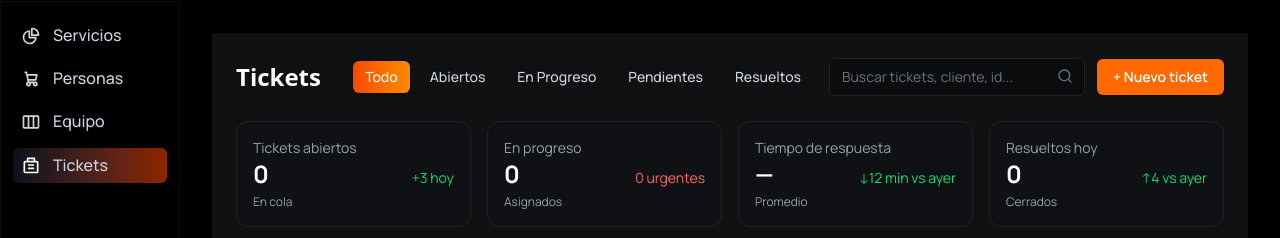
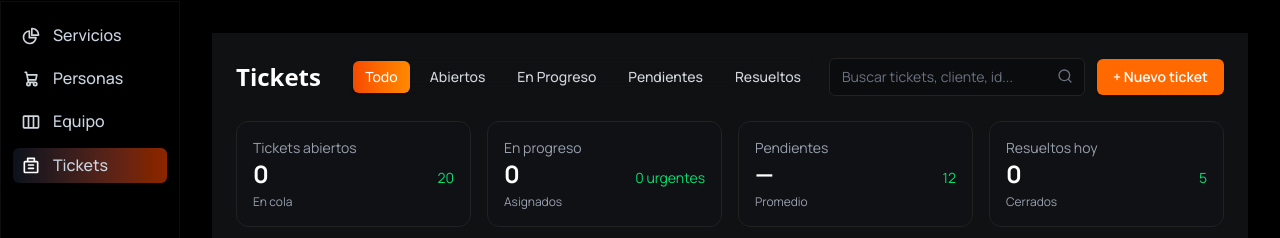
Before and after one commit to haiderTor/formativo, a React (Vite) app in the folder frontend/: page /app/tickets in a window 1280 px wide. Shown: the part 55-293 px from the top of the page. Built offline with nearby package versions, Linux system fonts and the light colour scheme; no server answers; what @react-pdf/renderer would draw is missing.

Commit message:
Ajustes de cuadro de información de tickets

```diff
--- a/frontend/src/components/servicios/servicios.jsx
+++ b/frontend/src/components/servicios/servicios.jsx
@@ -14,7 +14,7 @@ export default function Servicios() {
     precio_base: "",
     observaciones: "",
   });
-  //
+  // Fetch de servicios desde el backend al cargar el componente
   useEffect(() => {
     fetch("http://localhost:3000/routes/servicios")
       .then((res) => res.json())
--- a/frontend/src/components/tickets/tickets.jsx
+++ b/frontend/src/components/tickets/tickets.jsx
@@ -269,7 +269,7 @@ export default function Tickets() {
                     <div className="text-sm text-gray-400">Tickets abiertos</div>
                     <div className="flex items-baseline justify-between">
                         <div className="text-2xl font-bold text-white">{stats.abiertos}</div>
-                        <div className="text-sm text-green-400">+3 hoy</div>
+                        <div className="text-sm text-green-400">20</div>
                     </div>
                     <div className="text-xs text-gray-400 mt-1">En cola</div>
                 </div>
@@ -278,18 +278,18 @@ export default function Tickets() {
             <div className="text-sm text-gray-400">En progreso</div>
             <div className="flex items-baseline justify-between">
             <div className="text-2xl font-bold text-white">{stats.EnProgreso}</div>
-            <div className="text-sm text-red-400">{stats.urgentes} urgentes</div>
+            <div className="text-sm text-green-400">{stats.urgentes} urgentes</div>
             </div>
             <div className="text-xs text-gray-400 mt-1">Asignados</div>
         </div>
 
         <div className="p-4 bg-[#121316]/60 backdrop-blur-sm rounded-xl border border-[#222]">
-            <div className="text-sm text-gray-400">Tiempo de respuesta</div>
+            <div className="text-sm text-gray-400">Pendientes</div>
             <div className="flex items-baseline justify-between">
             <div className="text-2xl font-bold text-white">
                 {stats.avgResponseMin ? `${Math.floor(stats.avgResponseMin / 60)}h ${stats.avgResponseMin % 60}m` : "—"}
             </div>
-            <div className="text-sm text-green-400">↓12 min vs ayer</div>
+            <div className="text-sm text-green-400">12</div>
             </div>
             <div className="text-xs text-gray-400 mt-1">Promedio</div>
         </div>
@@ -298,7 +298,7 @@ export default function Tickets() {
             <div className="text-sm text-gray-400">Resueltos hoy</div>
             <div className="flex items-baseline justify-between">
             <div className="text-2xl font-bold text-white">{stats.resolvedToday}</div>
-            <div className="text-sm text-green-400">↑4 vs ayer</div>
+            <div className="text-sm text-green-400">5</div>
             </div>
             <div className="text-xs text-gray-400 mt-1">Cerrados</div>
         </div>
```
